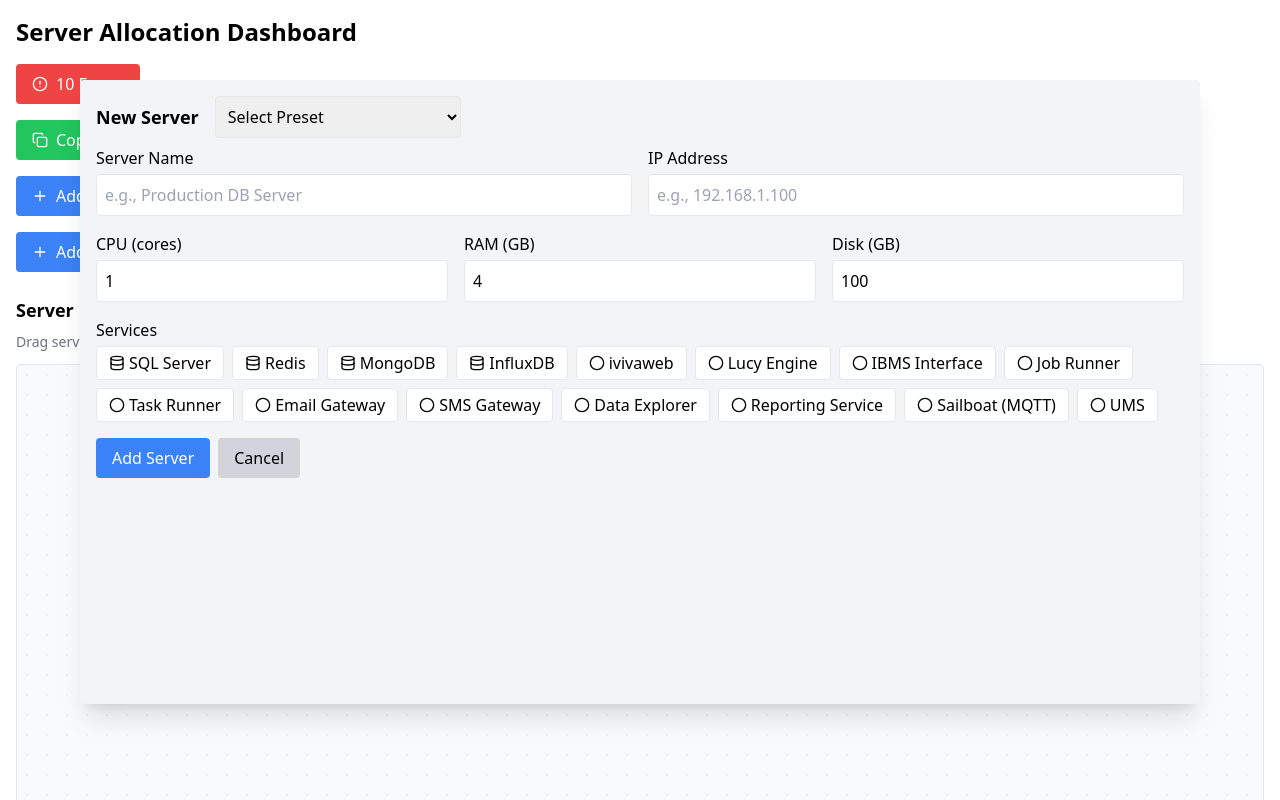
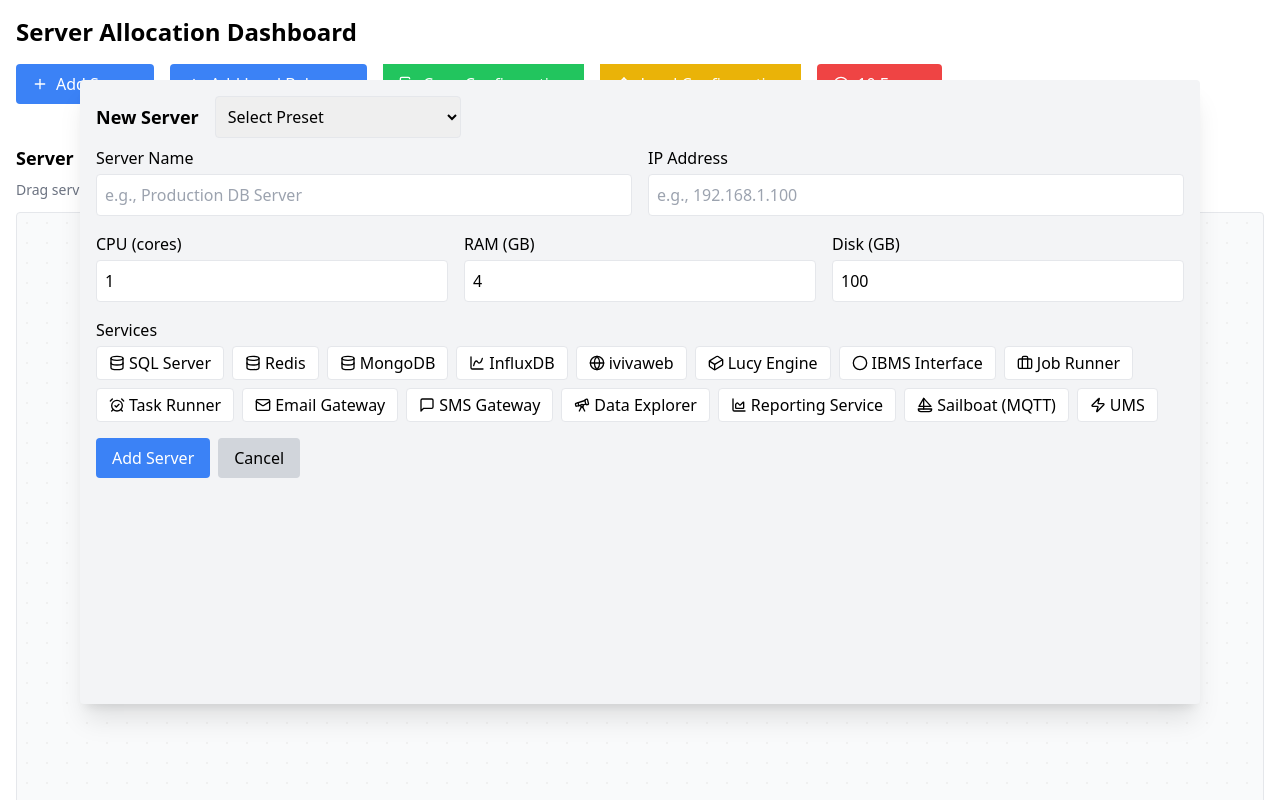
Before and after one commit to EutechCybernetic/server-planner, a React app: page / in a window 1280 px wide. Both pictures are taken after a click on the button "Add Server". Shown: the top 800 px of the page. Built offline with nearby package versions, Linux system fonts and the light colour scheme.

Commit message:
lb and file generatin started

```diff
--- a/src/ServerAllocation.tsx
+++ b/src/ServerAllocation.tsx
@@ -1,5 +1,7 @@
 import React, { useState, useEffect, useRef } from 'react';
-import { X, Plus, Server, Database, Circle, RefreshCw, ChevronRight, Copy, Upload, AlertCircle } from 'lucide-react';
+import { X, Plus, Server, Database, Circle, RefreshCw, ChevronRight, Copy, Upload, AlertCircle, Route, Zap, Sailboat, ChartArea, Mail, MessageSquare, AlarmClockCheck, Briefcase, Cuboid, Globe, ChartSpline, Telescope } from 'lucide-react';
+import { ENV } from './templates';
+import { downloadFile, templatize } from './util';
 
 // Type definitions
 interface Position {
@@ -19,7 +21,11 @@ interface ServiceDependency {
   from: string;
   to: string;
 }
+interface ConfigFile {
+    name: string;
+    generate:(x:ServerData|LoadBalancer,type:'server'|'lb') => string;
 
+}
 interface ServerData {
   id?: string;
   name: string;
@@ -112,18 +118,18 @@ interface Connection {
     { id: 'sqlserver', name: 'SQL Server', icon: <Database size={16} />,ports:[1433] , supportsHTTPLB: false},
     { id: 'redis', name: 'Redis', icon: <Database size={16} /> ,ports:[6379], supportsHTTPLB: false},
     { id: 'mongodb', name: 'MongoDB', icon: <Database size={16} />,ports:[27017] , supportsHTTPLB: false},
-    { id: 'influxdb', name: 'InfluxDB', icon: <Database size={16} /> ,ports:[8086], supportsHTTPLB: false},
-    { id: 'ivivaweb', name: 'ivivaweb', icon: <Circle size={16} /> ,ports:[5000], supportsHTTPLB: true},
-    { id: 'lucy', name: 'Lucy Engine', icon: <Circle size={16} /> ,ports:[9090,9111], supportsHTTPLB: true},
+    { id: 'influxdb', name: 'InfluxDB', icon: <ChartSpline size={16} /> ,ports:[8086], supportsHTTPLB: false},
+    { id: 'ivivaweb', name: 'ivivaweb', icon: <Globe size={16} /> ,ports:[5000], supportsHTTPLB: true},
+    { id: 'lucy', name: 'Lucy Engine', icon: <Cuboid size={16} /> ,ports:[9090,9111], supportsHTTPLB: true},
     { id: 'ibmsinterface', name: 'IBMS Interface', icon: <Circle size={16} /> ,ports:[], supportsHTTPLB: false},
-    { id: 'jobrunner', name: 'Job Runner', icon: <Circle size={16} /> ,ports:[], supportsHTTPLB: false},
-    { id: 'taskrunner', name: 'Task Runner', icon: <Circle size={16} /> ,ports:[], supportsHTTPLB: false},
-    { id: 'emailgateway', name: 'Email Gateway', icon: <Circle size={16} /> ,ports:[], supportsHTTPLB: false},
-    { id: 'smsgateway', name: 'SMS Gateway', icon: <Circle size={16} /> ,ports:[], supportsHTTPLB: false},
-    { id: 'queryengine', name: 'Data Explorer', icon: <Circle size={16} /> ,ports:[21003], supportsHTTPLB: true},
-    { id: 'reportengine', name: 'Reporting Service', icon: <Circle size={16} /> ,ports:[21002], supportsHTTPLB: true},
-    { id: 'sailboat', name: 'Sailboat (MQTT)', icon: <Circle size={16} /> ,ports:[], supportsHTTPLB: false},
-    { id: 'ums', name: 'UMS', icon: <Circle size={16} /> ,ports:[22314,5122], supportsHTTPLB: true},
+    { id: 'jobrunner', name: 'Job Runner', icon: <Briefcase size={16} /> ,ports:[], supportsHTTPLB: false},
+    { id: 'taskrunner', name: 'Task Runner', icon: <AlarmClockCheck size={16} /> ,ports:[], supportsHTTPLB: false},
+    { id: 'emailgateway', name: 'Email Gateway', icon: <Mail size={16} /> ,ports:[], supportsHTTPLB: false},
+    { id: 'smsgateway', name: 'SMS Gateway', icon: <MessageSquare size={16} /> ,ports:[], supportsHTTPLB: false},
+    { id: 'queryengine', name: 'Data Explorer', icon: <Telescope size={16} /> ,ports:[21003], supportsHTTPLB: true},
+    { id: 'reportengine', name: 'Reporting Service', icon: <ChartArea size={16} /> ,ports:[21002], supportsHTTPLB: true},
+    { id: 'sailboat', name: 'Sailboat (MQTT)', icon: <Sailboat size={16} /> ,ports:[], supportsHTTPLB: false},
+    { id: 'ums', name: 'UMS', icon: <Zap size={16} /> ,ports:[22314,5122], supportsHTTPLB: true},
 
   ];
 function checkForErrors(servers:ServerData[]):Array<string> {
@@ -773,62 +779,35 @@ const ServerAllocationDashboard: React.FC = () => {
 
     return `M ${fromPoint.x} ${fromPoint.y} C ${cp1x} ${cp1y}, ${cp2x} ${cp2y}, ${toPoint.x} ${toPoint.y}`;
   };
-
+  let serviceMap:any = {};
+  for(let s of servers) {
+    for(let srv of s.services) {
+        serviceMap[srv] = {ip:s.ipAddress};
+    }
+  }
+  /* overwrite with load balancer details */
+  for(let s of lbs) {
+    for(let srv of s.services) {
+        serviceMap[srv] = {ip:s.ipAddress};
+    }
+  }
+  function generateEnv(s:ServerData|LoadBalancer) {
+    let services = s.services;
+    let e = '';
+    for(let s of services) {
+        e = ENV['iviva'];
+        e += '\n\n' + (ENV[s]||'');
+    }
+    return templatize(e.trim(),{...serviceMap});
+  }
   return (
     <div className="p-4 w-full h-full">
       <h1 className="text-2xl font-bold mb-4">Server Allocation Dashboard</h1>
 
-      {/* Error Icon and Popup */}
-      {errors.length > 0 && (
-        <div className="relative mb-4">
-          <button
-            className="flex items-center px-4 py-2 bg-red-500 text-white rounded"
-            onClick={() => setShowErrorPopup(!showErrorPopup)}
-          >
-            <AlertCircle size={16} className="mr-2" />
-            {errors.length} Error{errors.length > 1 ? 's' : ''}
-          </button>
-          {showErrorPopup && (
-            <div className="absolute top-full mt-2 left-0 bg-white border rounded shadow-lg p-4 z-50">
-              <h3 className="text-lg font-semibold mb-2">Configuration Errors</h3>
-              <ul className="list-disc pl-5 text-sm text-red-600">
-                {errors.map((error, index) => (
-                  <li key={index}>{error}</li>
-                ))}
-              </ul>
-              <button
-                className="mt-2 px-4 py-2 bg-gray-300 rounded"
-                onClick={() => setShowErrorPopup(false)}
-              >
-                Close
-              </button>
-            </div>
-          )}
-        </div>
-      )}
 
-      {/* Add buttons for copying and loading configuration */}
+
       <div className="flex gap-4 mb-4">
-        <button
-          className="flex items-center px-4 py-2 bg-green-500 text-white rounded"
-          onClick={handleCopyConfiguration}
-        >
-          <Copy size={16} className="mr-2" />
-          Copy Configuration
-        </button>
-        <button
-          className="flex items-center px-4 py-2 bg-yellow-500 text-white rounded"
-          onClick={() => {
-            const json = prompt('Paste the JSON configuration here:');
-            if (json) handleLoadConfiguration(json);
-          }}
-        >
-          <Upload size={16} className="mr-2" />
-          Load Configuration
-        </button>
-      </div>
-
-      {/* Add Server Button */}
+         {/* Add Server Button */}
       {(
         <button
           className="flex items-center px-4 py-2 bg-blue-500 text-white rounded mb-4"
@@ -848,6 +827,55 @@ const ServerAllocationDashboard: React.FC = () => {
           Add Load Balancer
         </button>
       )}
+        <button
+          className="flex items-center px-4 py-2 bg-green-500 text-white mb-4"
+          onClick={handleCopyConfiguration}
+        >
+          <Copy size={16} className="mr-2" />
+          Copy Configuration
+        </button>
+        <button
+          className="flex items-center px-4 py-2 bg-yellow-500 text-white mb-4"
+          onClick={() => {
+            const json = prompt('Paste the JSON configuration here:');
+            if (json) handleLoadConfiguration(json);
+          }}
+        >
+          <Upload size={16} className="mr-2" />
+          Load Configuration
+        </button>
+         {/* Error Icon and Popup */}
+      {errors.length > 0 && (
+        <div className="relative mb-4">
+          <button
+            className="flex items-center px-4 py-2 bg-red-500 text-white rounded"
+            onClick={() => setShowErrorPopup(!showErrorPopup)}
+          >
+            <AlertCircle size={16} className="mr-2" />
+            {errors.length} Error{errors.length > 1 ? 's' : ''}
+          </button>
+          {showErrorPopup && (
+            <div className="absolute top-full mt-2 left-0 bg-white border rounded shadow-lg p-4 z-50" style={{width:'500px'}}>
+              <h3 className="text-lg font-semibold mb-2">Configuration Errors</h3>
+              <ul className="list-disc pl-5 text-sm text-red-600">
+                {errors.map((error, index) => (
+                  <li key={index}>{error}</li>
+                ))}
+              </ul>
+              <button
+                className="mt-2 px-4 py-2 bg-gray-300 rounded"
+                onClick={() => setShowErrorPopup(false)}
+              >
+                Close
+              </button>
+            </div>
+          )}
+        </div>
+      )}
+
+      </div>
+
+
       {/* New LB Form */}
       {showNewLBForm && (
         <div className=" absolute top-0 right-0 left-0 z-50 justify-center items-center  md:inset-20 shadow-xl   max-h-full      bg-gray-100 p-4 rounded mb-4">
@@ -877,7 +905,7 @@ const ServerAllocationDashboard: React.FC = () => {
               <input
                 type="text"
                 className="w-full p-2 border rounded"
-                value={newServer.ipAddress}
+                value={newLB.ipAddress}
                 onChange={(e) => setNewLB({ ...newLB, ipAddress: e.target.value })}
                 placeholder="e.g., 192.168.1.100"
               />
@@ -890,7 +918,7 @@ const ServerAllocationDashboard: React.FC = () => {
               <input
                 type="number"
                 className="w-full p-2 border rounded"
-                value={newServer.cpu}
+                value={newLB.cpu}
                 onChange={(e) => setNewLB({ ...newLB, cpu: parseInt(e.target.value) || 1 })}
                 min="1"
               />
@@ -901,7 +929,7 @@ const ServerAllocationDashboard: React.FC = () => {
               <input
                 type="number"
                 className="w-full p-2 border rounded"
-                value={newServer.ram}
+                value={newLB.ram}
                 onChange={(e) => setNewLB({ ...newLB, ram: parseInt(e.target.value) || 1 })}
                 min="1"
               />
@@ -912,7 +940,7 @@ const ServerAllocationDashboard: React.FC = () => {
               <input
                 type="number"
                 className="w-full p-2 border rounded"
-                value={newServer.disk}
+                value={newLB.disk}
                 onChange={(e) => setNewLB({ ...newLB, disk: parseInt(e.target.value) || 1 })}
                 min="1"
               />
@@ -1119,7 +1147,8 @@ const ServerAllocationDashboard: React.FC = () => {
                 let from = getConnectionTarget(conn,'from');
                 let to = getConnectionTarget(conn,'to');
 
-              if (!servers[conn.from] || !servers[conn.to]) return null;
+            //   if (!servers[conn.from] || !servers[conn.to]) return null;
+            if (!from || !to) return null;
 
               const path = generatePath(from,to);
 
@@ -1242,7 +1271,7 @@ const ServerAllocationDashboard: React.FC = () => {
             >
               <div className="flex justify-between items-start mb-2">
                 <div className="flex items-center">
-                  <Server size={16} className="mr-1" />
+                  <Route size={16} className="mr-1" />
                   <h3 className="font-semibold">{lb.name}</h3>
                 </div>
 
@@ -1406,6 +1435,48 @@ const ServerAllocationDashboard: React.FC = () => {
           </table>
         </div>
       )}
+      {/* Scripts */}
+      <div className="mt-4 p-3 bg-gray-100 rounded">
+          <h3 className="text-sm font-semibold mb-2">Installation Scripts</h3>
+          <table className="table-auto w-full text-sm border-collapse border border-gray-300">
+            <thead>
+              <tr className="bg-gray-200">
+                <th className="border border-gray-300 px-2 py-1 text-left">Server</th>
+                <th className="border border-gray-300 px-2 py-1 text-left">IP Address</th>
+                <th className="border border-gray-300 px-2 py-1 text-left">Scripts</th>
+              </tr>
+            </thead>
+            {(() => {
+
+
+              return (
+                <tbody>
+                  {([...servers]).map((s:any, idx) => (
+                    <tr key={idx} className="odd:bg-white even:bg-gray-50">
+                      <td className="border border-gray-300 px-2 py-1">{`${s.name}`}</td>
+                      <td className="border border-gray-300 px-2 py-1">{`${s.ipAddress}`}</td>
+                      <td className="border border-gray-300 px-2 py-1">
+                    <a className='border border-gray-300  rounded' onClick={()=>{
+                        let content = generateEnv(s);
+                        downloadFile((s.name||s.ipAddress),content);
+                    }}>.env file</a>
+                      </td>
+
+                    </tr>
+                  ))}
+                     {([...lbs]).map((s:any, idx) => (
+                    <tr key={idx} className="odd:bg-white even:bg-gray-50">
+                      <td className="border border-gray-300 px-2 py-1">{`${s.name}`}</td>
+                      <td className="border border-gray-300 px-2 py-1">{` ${s.ipAddress}`}</td>
+                      <td className="border border-gray-300 px-2 py-1">{s.id}</td>
+
+                    </tr>
+                  ))}
+                </tbody>
+              );
+            })()}
+          </table>
+        </div>
     </div>
   );
 };
--- a/src/templates.ts
+++ b/src/templates.ts
@@ -1,4 +1,4 @@
-export default {
+export const ENV:any = {
     iviva: `
 IVIVA_ACCOUNT='#{settings.account}'
 DB_HOST='#{sqlserver.ip}'
--- a/src/util.ts
+++ b/src/util.ts
@@ -32,7 +32,7 @@ export function downloadFile(filename:string, content:string) {
  * @param dictionary - An object containing values for substitution
  * @returns The template with all placeholders replaced by their corresponding values
  */
-function templatize(template: string, dictionary: Record<string, any>): string {
+export function templatize(template: string, dictionary: Record<string, any>): string {
     // Regular expression to match placeholders like #{ums.ip}
     const placeholderRegex = /#{([^}]+)}/g;
 
@@ -47,12 +47,12 @@ function templatize(template: string, dictionary: Record<string, any>): string {
       for (const part of parts) {
         if (value === undefined || value === null || !(part in value)) {
           // If any part of the path is invalid, return the original placeholder
-          return match;
+          return "";
         }
         value = value[part];
       }
 
       // Convert the value to string for substitution
-      return value !== undefined && value !== null ? String(value) : match;
+      return value !== undefined && value !== null ? String(value) : "";
     });
   }
```
